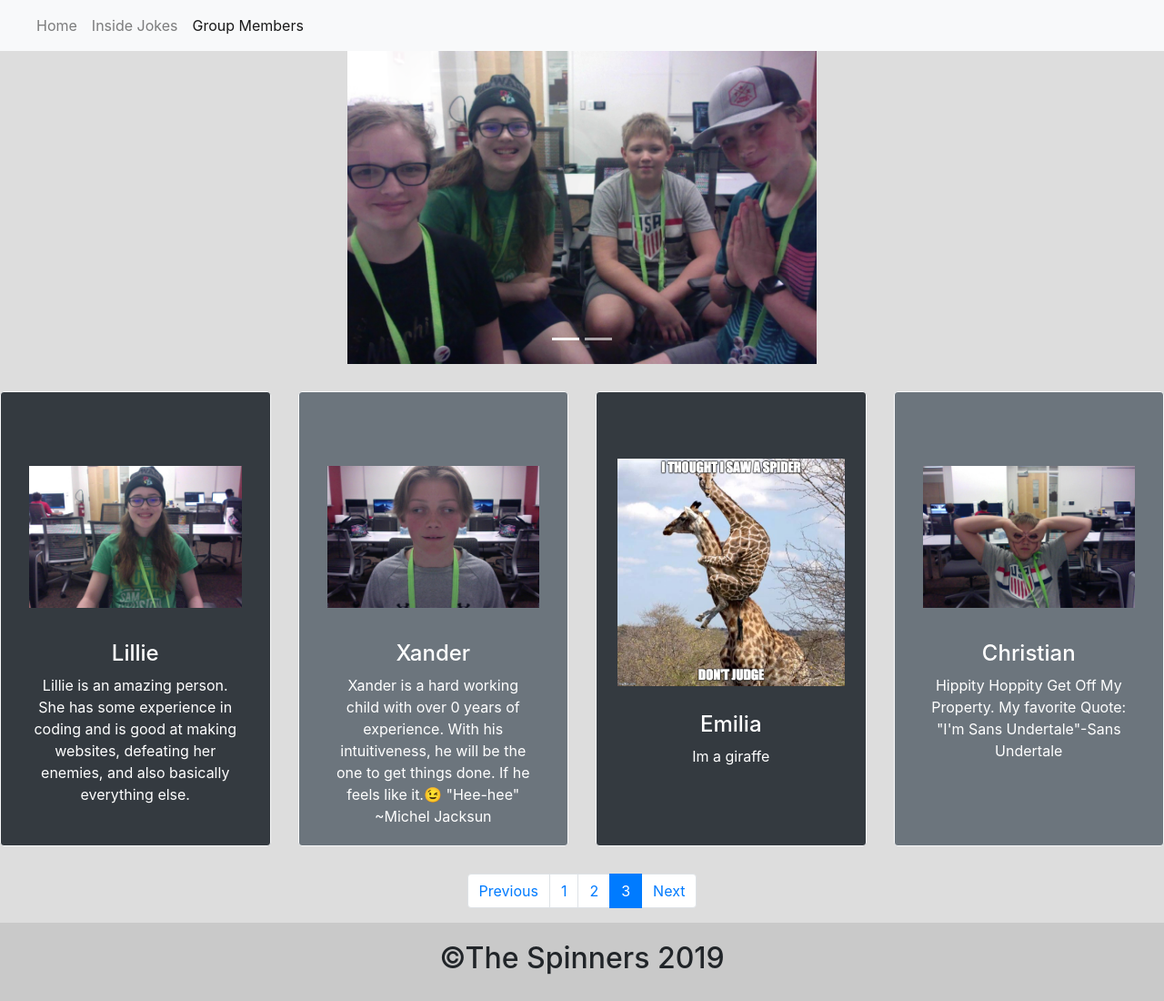
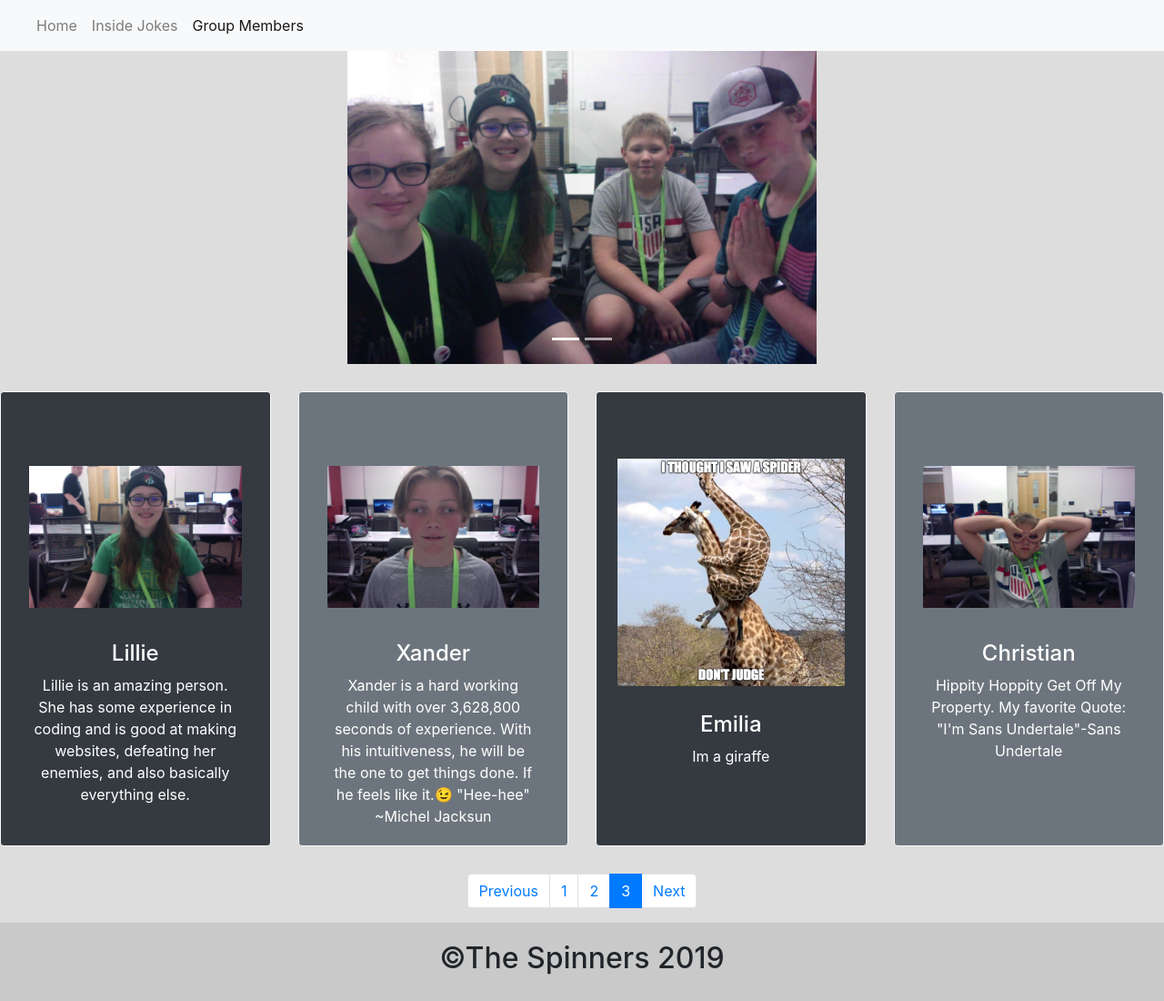
Before and after one commit to duketip-programmingfortheweb-auc-2019/project-2-the-spinners, a plain HTML site: page group-members.html in a window 1280 px wide. Shown: the whole page at 91% size. Drawn offline with nearby package versions, Linux system fonts and the light colour scheme.

Commit message:
Add files via upload

```diff
--- a/group-members.html
+++ b/group-members.html
@@ -62,7 +62,7 @@
               <div class="row">
                 <div class="card html-logo text-white bg-dark card-bg border-light col-12 col-lg-3">
                   <img class="card-img-top w-20 h-10 p-3 cardimagesize"
-                    src="Images/Photo on 6-17-19 at 10.05 AM.jpg"
+                    src="Images/Photo on 6-17-19 at 10.04 AM.jpg"
                     alt="Lillie">
                   <div class="card-body text-center">
                     <h4 class="card-text">Lillie</h4>
@@ -75,7 +75,7 @@
                     src="Images/Photo on 6-11-19 at 2.44 PM.jpg" alt="Xander">
                   <div class="card-body text-center">
                     <h4 class="card-text">Xander</h4>
-                    <p class="card-text">Xander is a hard working child with over 0 years of experience. With his intuitiveness, he will be the one to get things done. If he feels like it.😉 "Hee-hee" ~Michel Jacksun</p>
+                    <p class="card-text">Xander is a hard working child with over 3,628,800 seconds of experience. With his intuitiveness, he will be the one to get things done. If he feels like it.😉 "Hee-hee" ~Michel Jacksun</p>
                   </div>
                 </div>
 
```
Also changed, not shown: Images/Photo on 6-17-19 at 10.04 AM.jpg (added).
